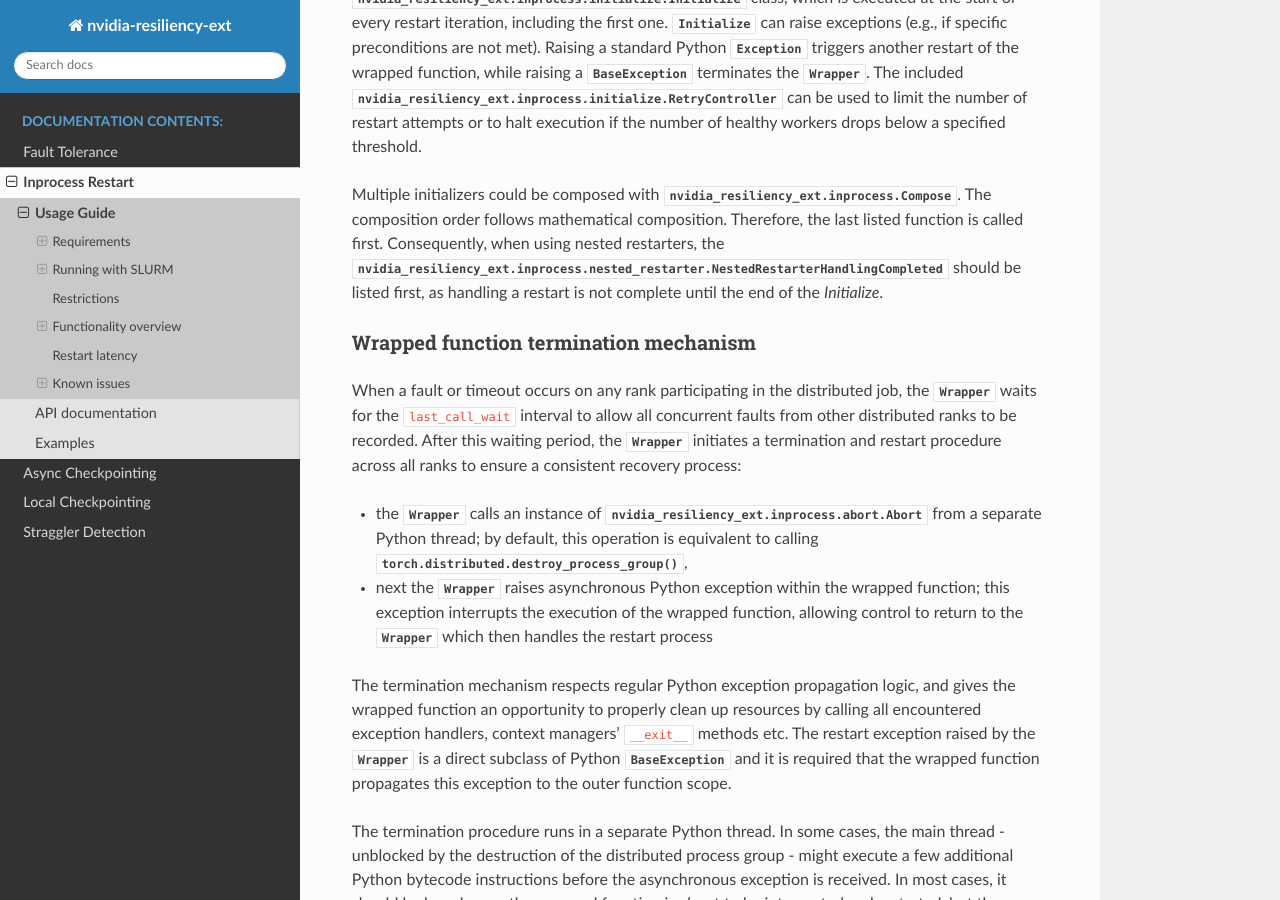
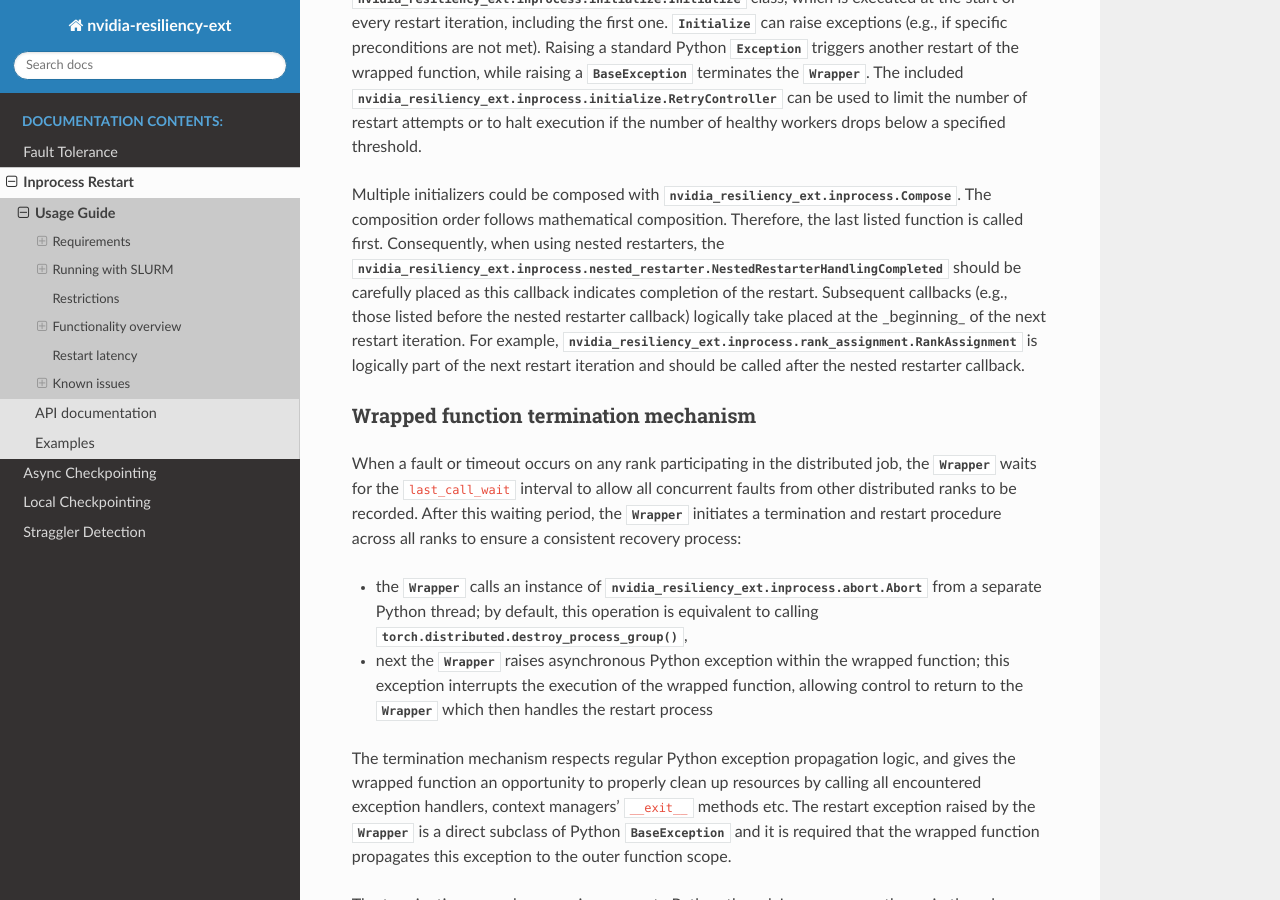
Before and after one commit to NVIDIA/nvidia-resiliency-ext, a Sphinx documentation site: the page built from docs/source/inprocess/usage_guide.rst, in a window 1280 px wide and 900 px high, scrolled down 5825 px. Built offline with Sphinx 7.4.7 and the Read the Docs theme 3.1.0, drawn with Linux system fonts in a browser that asks for light colours.

Commit message:
Clarify nested restarter in Initialize

```diff
--- a/docs/source/inprocess/usage_guide.rst
+++ b/docs/source/inprocess/usage_guide.rst
@@ -313,7 +313,10 @@ workers drops below a specified threshold.
 Multiple initializers could be composed with :py:class:`nvidia_resiliency_ext.inprocess.Compose`.
 The composition order follows mathematical composition. Therefore, the last listed function is called first.
 Consequently, when using nested restarters, the :py:class:`nvidia_resiliency_ext.inprocess.nested_restarter.NestedRestarterHandlingCompleted`
-should be listed first, as handling a restart is not complete until the end of the `Initialize`.
+should be carefully placed as this callback indicates completion of the restart.
+Subsequent callbacks (e.g., those listed before the nested restarter callback) logically take placed
+at the _beginning_ of the next restart iteration.  For example, :py:class:`nvidia_resiliency_ext.inprocess.rank_assignment.RankAssignment`
+is logically part of the next restart iteration and should be called after the nested restarter callback.
 
 Wrapped function termination mechanism
 ~~~~~~~~~~~~~~~~~~~~~~~~~~~~~~~~~~~~~~
```
